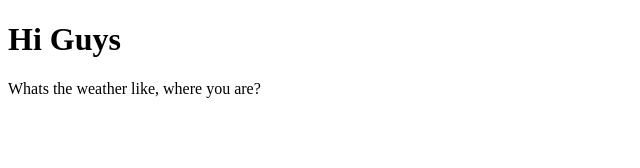
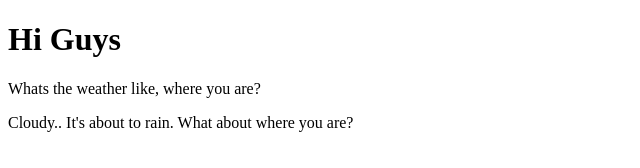
Before and after one commit to Jennifer-Raab/WBS-Project, a plain HTML site: page index.html in a window 1280 px wide. Shown: the whole page, without its empty margins (0-640 px from the left). Drawn offline with Linux system fonts and the light colour scheme.

Commit message:
add text

```diff
--- a/index.html
+++ b/index.html
@@ -10,5 +10,6 @@
 <body>
     <h1>Hi Guys</h1>
     <p>Whats the weather like, where you are?</p>
+    <p>Cloudy.. It's about to rain. What about where you are?</p>
 </body>
 </html>
```
